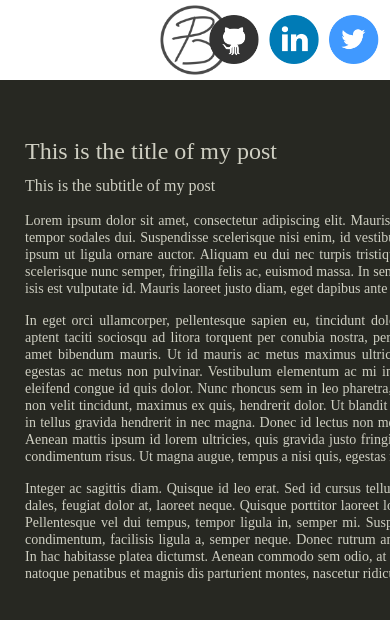
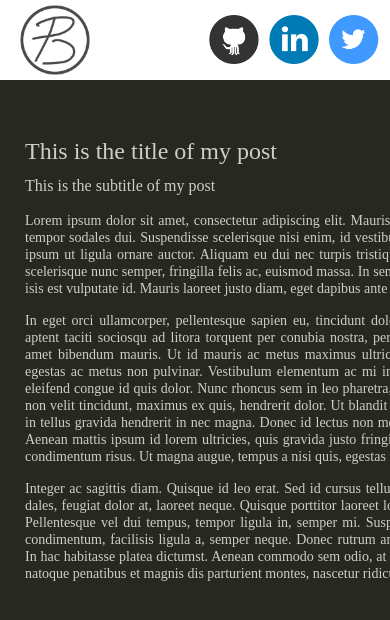
Before and after one commit to PBlanco/blancotech, a plain HTML site: page index.html in a window 390 px wide. Shown: the top 620 px of the page. Drawn offline with Linux system fonts and the light colour scheme.

Commit message:
logo css move left on small screen

```diff
--- a/styles/style.css
+++ b/styles/style.css
@@ -58,11 +58,17 @@ body{
 #logo{
     margin-top: 5px;
     width: 50%;
-    height: 100%;
     text-align: center;
     display: block;
     position: absolute;
     left: 25%;
+}
+
+@media only screen and (max-width: 480px) {
+    #logo{
+        text-align: left;
+        left: 5%;
+    }
 }
 
 #logo img{
```
Also changed, not shown: 1 other file.
